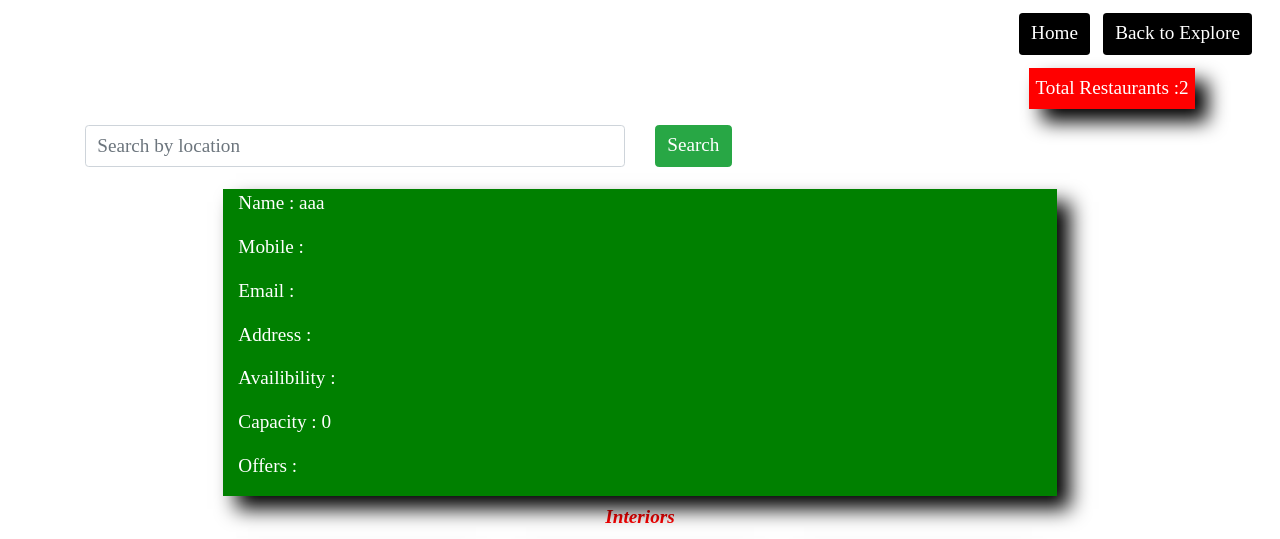
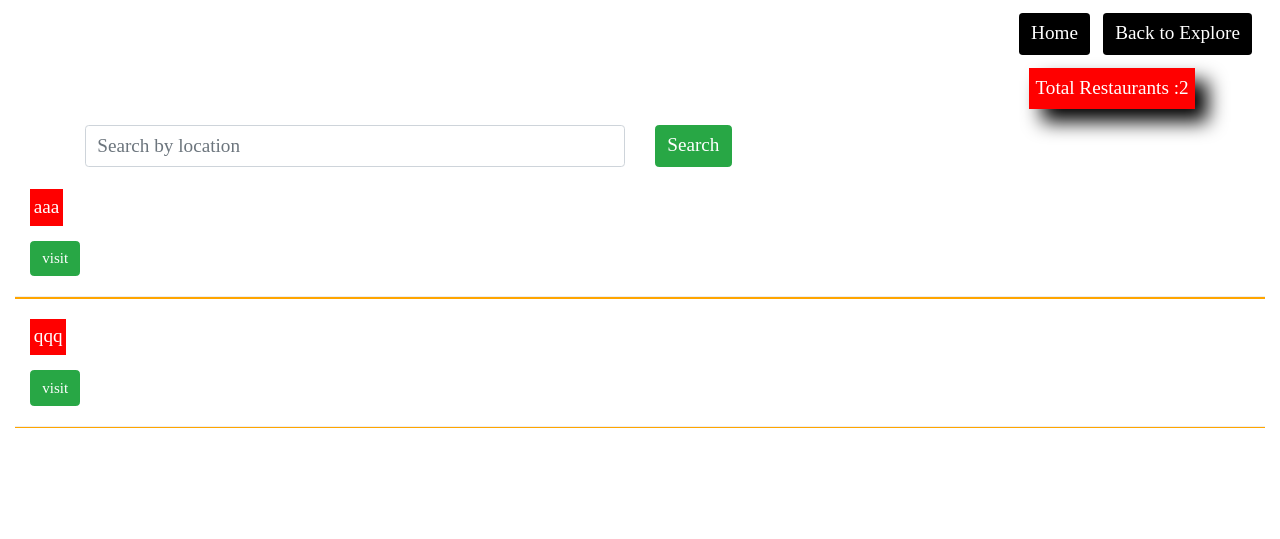
Before and after one commit to uchaiaye53/Project-350, a PHP site: page /FeedRestaurant.php in a window 1280 px wide. Shown: the top 539 px of the page. After the commit the page ends 428 px from the top, so only its background shows below. Run offline with PHP 8.4, Linux system fonts and the light colour scheme; data comes from the database, SQL or seed files in the repository.

Commit message:
Update FeedRestaurant.php

```diff
--- a/FeedRestaurant.php
+++ b/FeedRestaurant.php
@@ -108,90 +108,14 @@
 			while($res = mysqli_fetch_array($query)) {
 			?>
 			<div class="container-fluid">
-
-				<div class="row">
-					<div class="col-2"></div>
-					<div class="col-8 infos">
-						<p>Name : <?php echo $res['name']; ?></p>
-						<p>Mobile : <?php echo $res['mobile']; ?></p>
-						<p>Email : <?php echo $res['email']; ?></p>
-						<p>Address : <?php echo $res['address']; ?></p>
-						<p>Availibility : <?php echo $res['availibility']; ?></p>
-						<p>Capacity : <?php echo $res['capacity']; ?></p>
-						<p>Offers : <?php echo $res['offers']; ?></p>
-					</div>
-
-					<div class="col-2"></div>
+				<div class="d-flex">
+					<p style="background-color: red;color: white;padding: .3vw;"><?php echo $res['name']; ?></p>
 				</div>
-				<p class="text-center" style="margin: .6vw; color: red; font-weight: bold;"><i>Interiors</i></p>
-
-				<div class="row">
-					<div class="col-2"></div>
-					<div class="col-8">
-						<div class="row">
-							<div class="col-4 interior">
-								<img src="<?php echo $res['pp']; ?>" class="img-fluid">
-							</div>
-							<div class="col-4 interior">
-								<img src="<?php echo $res['pp1']; ?>" class="img-fluid">
-							</div>
-							<div class="col-4 interior">
-								<img src="<?php echo $res['pp2']; ?>" class="img-fluid">
-							</div>
-						</div>
-					</div>
-					<div class="col-2"></div>
-				</div>
-
-				<div class="row">
-					<div class="col-2"></div>
-					<div class="col-8">
-						<div class="row">
-							<div class="col-4 interior">
-								<img src="<?php echo $res['pp3']; ?>" class="img-fluid">
-							</div>
-							<div class="col-4 interior">
-								<img src="<?php echo $res['pp4']; ?>" class="img-fluid">
-							</div>
-							<div class="col-4 interior">
-								<img src="<?php echo $res['pp5']; ?>" class="img-fluid">
-							</div>
-						</div>
-					</div>
-					<div class="col-2"></div>
-				</div>
-
-				<div class="row">
-					<div class="col-2"></div>
-					<div class="col-8">
-						<div class="row">
-							<div class="col-4 interior">
-								<img src="<?php echo $res['pp6']; ?>" class="img-fluid">
-							</div>
-							<div class="col-4 interior">
-								<img src="<?php echo $res['pp7']; ?>" class="img-fluid">
-							</div>
-							<div class="col-4 interior">
-								<img src="<?php echo $res['pp8']; ?>" class="img-fluid">
-							</div>
-						</div>
-					</div>
-					<div class="col-2"></div>
-				</div>
-
-
+				<a href="Profile_Restaurant.php?id=<?php echo $res['id']; ?>"><button class="btn btn-success">visit</button></a>
 			</div>
-
-
-
-
-
-
 			<hr style="background-color: orange;height: .1vw;">
 
-
 			<?php
-
 			}
 			?>
 		</div>
```
